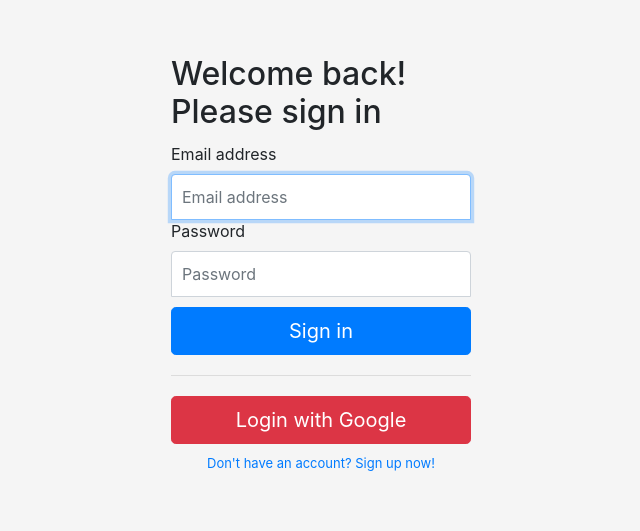
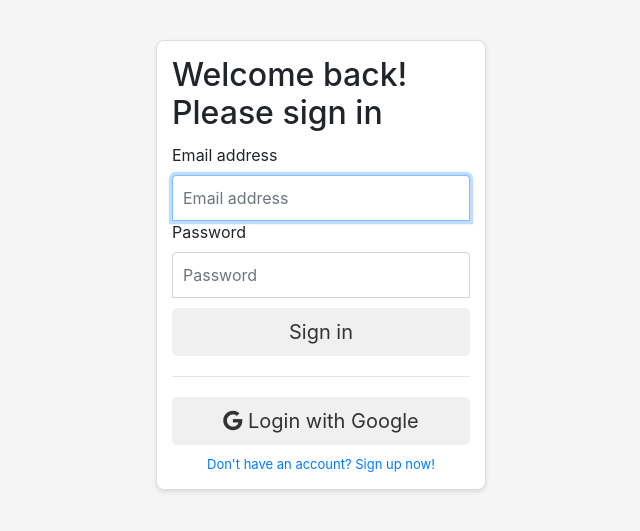
Before and after one commit to malpha-alt/CS411, a Python web app: template templates/login.html in a window 1280 px wide. Shown: the top 531 px of the page, without its empty margins (319-959 px from the left). Run offline with Jinja, Linux system fonts and the light colour scheme; the template is opened without the code that fills it, so the values that code supplies are empty; some libraries are stand-ins or nearby versions.

Commit message:
Separated login.html and loginStyles.css, added google icon to login botton

```diff
--- /dev/null
+++ b/static/loginStyles.css
@@ -0,0 +1,39 @@
+body { padding-top: 40px; padding-bottom: 40px; background-color: #f5f5f5; }
+.form-signin {
+    max-width: 330px;
+    padding: 15px;
+    margin: auto;
+    background-color: #fff;
+    border: 1px solid #ddd;
+    border-radius: 8px;
+    box-shadow: 0 2px 4px rgba(0,0,0,0.1);
+}
+.form-signin .form-signin-heading, .form-signin .checkbox { margin-bottom: 10px; }
+.form-signin .checkbox { font-weight: normal; }
+.form-signin .form-control {
+    position: relative;
+    height: auto;
+    -webkit-box-sizing: border-box;
+    -moz-box-sizing: border-box;
+    box-sizing: border-box;
+    padding: 10px;
+    font-size: 16px;
+}
+.form-signin .form-control:focus { z-index: 2; }
+.form-signin input[type="email"], .form-signin input[type="password"] {
+    margin-bottom: -1px;
+    border-bottom-right-radius: 0;
+    border-bottom-left-radius: 0;
+}
+.form-signin input[type="password"] { margin-bottom: 10px; }
+.btn-primary, .btn-danger {
+    background-color: #f0f0f0;
+    border-color: #f0f0f0;
+    color: #333;
+}
+.btn-primary:hover, .btn-danger:hover {
+    background-color: #e0e0e0;
+    border-color: #ddd;
+}
+.divider { margin: 20px 0; text-align: center; }
+.signup-link { text-align: center; font-size: small; margin-top: 10px; }
--- a/templates/login.html
+++ b/templates/login.html
@@ -4,22 +4,8 @@
     <meta charset="UTF-8">
     <title>Login</title>
     <link rel="stylesheet" href="https://cdnjs.cloudflare.com/ajax/libs/twitter-bootstrap/4.5.2/css/bootstrap.min.css">
-    <style>
-        body { padding-top: 40px; padding-bottom: 40px; background-color: #f5f5f5; }
-        .form-signin { max-width: 330px; padding: 15px; margin: auto; }
-        .form-signin .form-signin-heading, .form-signin .checkbox { margin-bottom: 10px; }
-        .form-signin .checkbox { font-weight: normal; }
-        .form-signin .form-control { position: relative; height: auto; -webkit-box-sizing: border-box; -moz-box-sizing: border-box; box-sizing: border-box; padding: 10px; font-size: 16px; }
-        .form-signin .form-control:focus { z-index: 2; }
-        .form-signin input[type="email"], .form-signin input[type="password"] {
-            margin-bottom: -1px;
-            border-bottom-right-radius: 0;
-            border-bottom-left-radius: 0;
-        }
-        .form-signin input[type="password"] { margin-bottom: 10px; }
-        .divider { margin: 20px 0; text-align: center; }
-        .signup-link { text-align: center; font-size: small; margin-top: 10px; }
-    </style>
+    <link href="https://cdnjs.cloudflare.com/ajax/libs/font-awesome/5.15.1/css/all.min.css" rel="stylesheet">
+    <link rel="stylesheet" href="{{ url_for('static', filename='loginStyles.css') }}">
 </head>
 <body>
     <div class="container">
@@ -31,10 +17,10 @@
             <input type="password" id="inputPassword" class="form-control" placeholder="Password" required>
             <button class="btn btn-lg btn-primary btn-block" type="submit">Sign in</button>
             <div class="divider"><hr></div>
-            <! Go to login() in auth.py (Used for logging in with oauth) -->
-            <button class="btn btn-lg btn-danger btn-block" type="button" onclick="window.location.href='/auth/login';">Login with Google</button>
+            <button class="btn btn-lg btn-danger btn-block" type="button" onclick="window.location.href='/auth/login';">
+                <i class="fab fa-google"></i> Login with Google
+            </button>
             <div class="signup-link">
-                <! Go to signup() function in auth.py (Account creation) -->
                 <a href="/auth/signup">Don't have an account? Sign up now!</a>
             </div>
         </form>
@@ -44,18 +30,17 @@
     <script>
         $(document).ready(function() {
             $('#loginForm').on('submit', function(e) {
-                e.preventDefault();  // Prevent form from submitting the traditional way
+                e.preventDefault();
                 var email = $('#inputEmail').val();
                 var password = $('#inputPassword').val();
                 $.ajax({
                     type: "POST",
-                    url: "/auth/login_trad", //Go to login_trad() function in auth.py
+                    url: "/auth/login_trad",
                     contentType: "application/json",
                     data: JSON.stringify({ email: email, password: password }),
                     success: function(data) {
                         if(data.success) {
-                            console.log("Succesfful login and shit")
-                            window.location.href = '/'; //Go to map() in app.py (map creation)
+                            window.location.href = '/';
                         } else {
                             alert('Login failed!');
                         }
```
